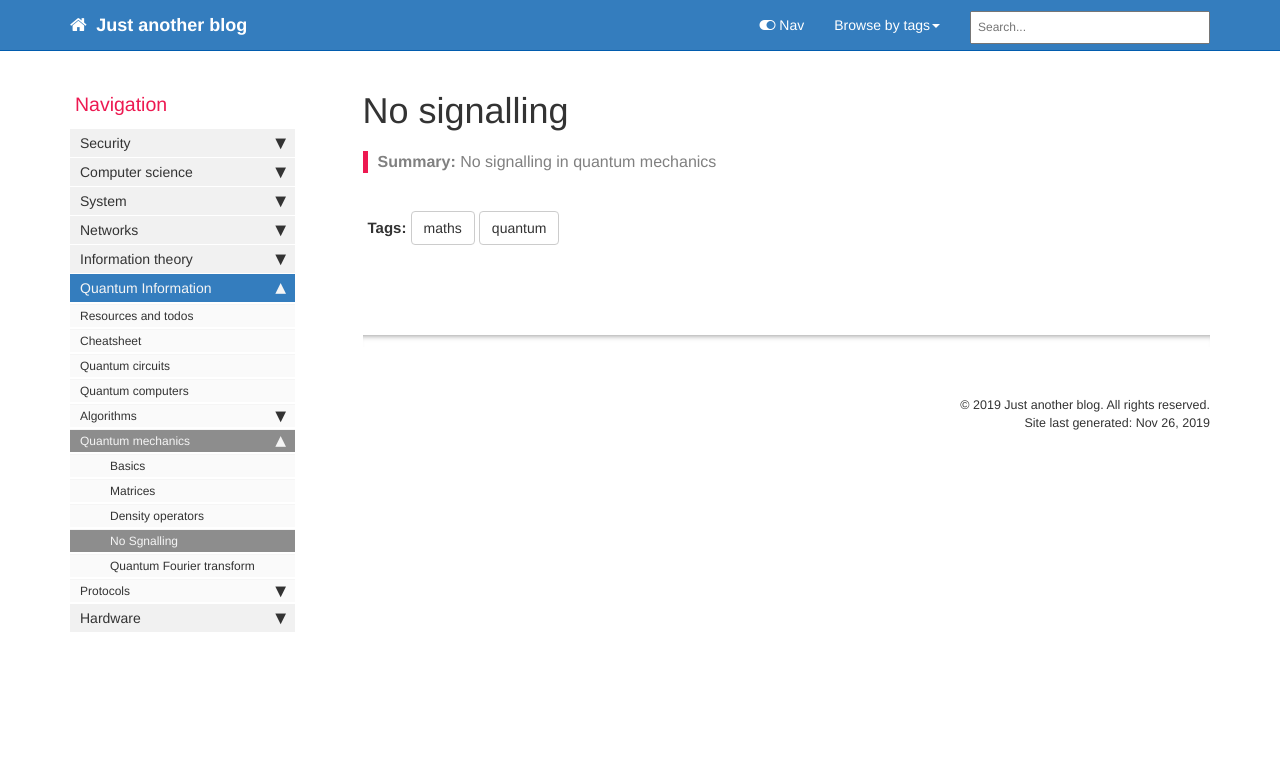
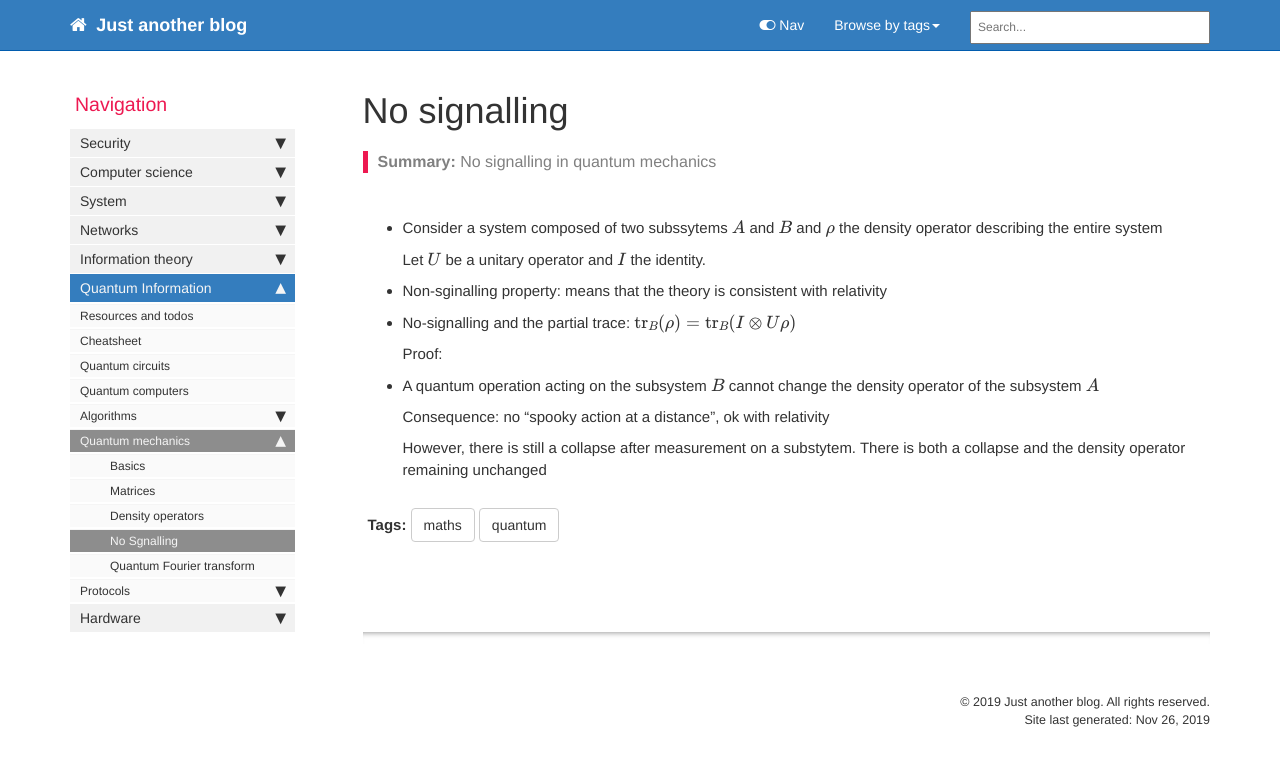
Before and after one commit to greglan/greglan.github.io, a Jekyll site: the page built from pages/physics/quantum/no-signalling.md, in a window 1280 px wide. Shown: the top 766 px of the page. Built offline with Jekyll 4.4.1, drawn with Linux system fonts in a browser that asks for light colours; nearby versions of some CDN libraries; formulas are drawn with MathJax 3; comment, search, counter and statistics services are not loaded.

````diff
--- a/_data/sidebars/home_sidebar.yml
+++ b/_data/sidebars/home_sidebar.yml
@@ -665,6 +665,10 @@ entries:
           url: /frequency-modulation.html
           output: web
 
+        - title: Digital communications
+          url: /digital-communications.html
+          output: web
+
         - title: Optical communications
           url: /optic-communications.html
           output: web
--- /dev/null
+++ b/pages/hardware/communication-systems/digital-communications.md
@@ -0,0 +1,72 @@
+---
+layout: page
+title:  "Digital Communications"
+permalink: "digital-communications.html"
+tags: [hardware]
+summary: ""
+---
+$$
+\newcommand{\snr}{\text{SNR}}
+\DeclareMathOperator\erf{erf}
+\DeclareMathOperator\erfc{erfc}
+$$
+
+## Introduction
+* Broadcasting characteristics:
+	- Unidirectional
+	- Single transmitter and several inexpensive receivers
+	- No retransmission
+	- Need low BER
+	- Same modulation scheme
+* Point to point characteritics:
+	- Bidirectional: uplink and downlink
+	- Modulation scheme can be adpated
+
+## Baseband communication
+* Model: binary 1 -> hold $$+V$$ for time $$T$$, binary 0 -> hold $$-V$$ for time $$T$$
+
+	Decision threshold: zero. Everything above is a 1, everything below is a zero
+* Usually modulated by a carrier signal later on
+* Polar non return to zero signalling
+* Rectangular pulse so no bandwidth limitation
+* Chances of right decision by the receiver improved by averagin
+
+### Integrate and dump filters
+* Passing the signal through an integrator improves the SNR
+* Output noise voltage assuming constant signal $$s(t) = V$$ and AWGN: $$\frac{1}{\tau} \int_0^T (s(t) + n(t))dt = \frac{VT}{\tau} + \frac{1}{\tau} \int_0^T n(t)dt = s_0(T) + n_0(T)$$
+
+	Equivalent to a Gaussian random variable, the variance of which is equal to the average noise power $$\sigma^2 = \frac{N_0 T}{2\tau^2}$$ (recall that $$N_0/2$$ is the two-sided power density of AWGN)
+* Expression of the SNR : $$\frac{s_0(T)^2}{n_0(T)^2} = \frac{V^2 T^2 / \tau^2}{N_0 T / 2 \tau^2} = \frac{2 V^2 T}{N_0} = \frac{2 E_s}{N_0}$$ with $$E_s=V^2 T$$ the symbol energy
+* Integrate and dump filter. Reset switch activation. Diagram.
+* SNR increases when increasing the symbol duration $$T$$ and the level $$V$$.
+
+	Proportional to the symbol energy $$E_s$$
+* Sampled signal level increases linearly with $$T$$
+
+  Sampled noise level increases as $$\sqrt{T}$$
+
+  Signal processing advantage of filter is $$\sqrt{T}$$
+
+### Decision error probability for an integrate and dump filter
+* Probability density of noise:
+
+	$$f(n_0(T)) = \frac{e^{-n_0^2(T)/2\sigma^2}}{\sqrt{2 \pi \sigma^2}}$$
+
+	with $$\sigma^2$$ the variance after the dump and integrate filter
+* Error function: $$\erf(x) = \frac{2}{\sqrt{\pi}} \int_0^x e^{-t^2} dt$$
+
+	Complementary error function: $$\erfc(x) = \frac{2}{\sqrt{\pi}} \int_x^{+ \infty} e^{-t^2} dt = 1 - \erf(x)$$
+* Condition of error for negative received symbol ($$-V$$): noise sample $$n_0(T) > s_0(T) = \frac{VT}{\tau}$$
+
+	Expression of the error probability:
+
+	$$P_e = \int_{VT/\tau}^{+ \infty} f(n_0(T))dn_0(T) = \frac{1}{\sqrt{\pi}} \int_{V\sqrt{T/N_0}}^{+ \infty} e^{-x^2}dx = \frac{1}{2} \erfc \left( V \sqrt{\frac{T}{N_0}} \right) = \frac{1}{2} \erfc \left(\sqrt{\frac{V^2 T}{N_0}}\right) = \frac{1}{2} \erfc \left(\sqrt{\frac{E_s}{N_0}}\right)$$
+
+	using $$x = \frac{n_0(T)}{\sqrt{2}\sigma}$$ and the fact that $$\sigma^2 = \frac{N_0 T}{2\tau^2}$$
+
+	If $$+V$$ is transmitted, by symmetry $$P_e$$ is identical.
+* $$P_e$$ rapidly decreases as $$E_s/N_0$$ increases
+
+	Maximum probability of error: $$P_e = 1/2$$. Interpretation: even if the signal is entirely lost in the noise, so that any determination by the receiver is a sheer guess, the receiver cannot be wrong more than half the time on average
+
+	Average probability of symbols depends only in $$E_s/N_0$$
--- a/pages/physics/quantum/no-signalling.md
+++ b/pages/physics/quantum/no-signalling.md
@@ -5,3 +5,21 @@ permalink: "no-signalling.html"
 tags: [maths, quantum]
 summary: "No signalling in quantum mechanics"
 ---
+{% include latex-commands.html %}
+
+
+* Consider a system composed of two subssytems $$A$$ and $$B$$ and $$\rho$$ the
+  density operator describing the entire system
+
+  Let $$U$$ be a unitary operator and $$I$$ the identity.
+* Non-sginalling property: means that the theory is consistent with relativity
+* No-signalling and the partial trace: $$\tr_B(\rho) = \tr_B(I \otimes U \rho)$$
+
+  Proof:
+* A quantum operation acting on the subsystem $$B$$ cannot change the density
+  operator of the subsystem $$A$$
+
+  Consequence: no "spooky action at a distance", ok with relativity
+
+  However, there is still a collapse after measurement on a substytem. There is
+  both a collapse and the density operator remaining unchanged
--- a/pages/security/cryptography/rsa.md
+++ b/pages/security/cryptography/rsa.md
@@ -7,17 +7,23 @@ summary: ""
 ---
 $$
 \newcommand{\P}{\mathbb{P}}
+\newcommand{\Z}{\mathbb{Z}}
+\newcommand{\N}{\mathbb{N}}
 $$
 
 ## Introduction
-* RSA: Rivest Shamir Adleman
-* Designed in 1977
+* RSA: Rivest Shamir Adleman. Designed in 1977
 * First public-key encryption scheme
-* Can also be used for digital signing
+
+  Can also be used for digital signing
 * Base on a *trap-door* function: transforms an input $$x$$ into an $$y$$ in the
 same range such that computing $$y$$ from $$x$$ is easy using the public key,
 but computing $$x$$ from $$y$$ is practically impossible unless the private key
 is known [1]
+* Euler's $$\varphi$$ function: $$\varphi(n) = \# \{0 < k < n, \; gcd(k,n)=1 \}$$
+
+  Examples: $$\varphi(7) = \# \{1, 2, 3, 4, 5, 6\} = 6$$, $$\varphi(8) = \# \{1, 3, 5, 7 \} = 4$$
+* Fermat's little theorem: $$\forall a \in \Z, \; \forall n > 1, \; gcd(a,n)=1 \Rightarrow a^{\varphi(n)} = 1 \mod n$$
 
 ## Principle
 * Message $$m$$, cipher text $$c$$
@@ -36,11 +42,11 @@ is known [1]
 * Key length $$n = pq$$
 * Compute $$\varphi(n) = (p-1) (q-1)$$
 * Choose a random public exponent $$e$$ prime in $$\mathbb{Z}_n^*$$ (hence $$e$$
-  has an inverse modulo $$\varphi(n)$$).
+  has an inverse modulo $$\varphi(n)$$ because coprime with $$\varphi(n)$$).
 
   Note that this means that $$e \leq \varphi(n)$$
 * Compute the private exponent $$d$$ as the inverse of $$e$$ in
-  $$\mathbb{Z}_n^*$$
+  $$\mathbb{Z}_n^*$$ (which exists because $$e$$ coprime with $$\varphi(n)$$)
 
   This can be done using the Euclidean algorithm to find to integers $$d,a$$ such
   that $$ed + a \varphi(n) = 1$$
@@ -51,9 +57,12 @@ is known [1]
 * Padded plaintext: $$m$$
 * Turn the message $$M$$ into an integer $$m$$ using a padding scheme.
 * Consequence: $$0 \leqslant m < n$$
-* Ciphertext $$c = m^e \equiv \mod n$$
+* Ciphertext $$c = m^e \mod n$$
 
 ## Decryption
+* For $$m$$ invertible with modulo $$n$$, we have $$m^{\varphi(n)} = 1 \mod n$$.
+
+  Decryption: $$c^d \mod n = m^{ed} \mod n = m^{1+k \varphi(n)} \mod n = m \mod n$$
 * Inverse calculation in Python (from *pycrypto* package):
 ```python
 from Crypto.Util.number import inverse
````
Also changed, not shown: pages/hardware/communication-systems/amplitude-modulation.md (+0 -1 lines).
